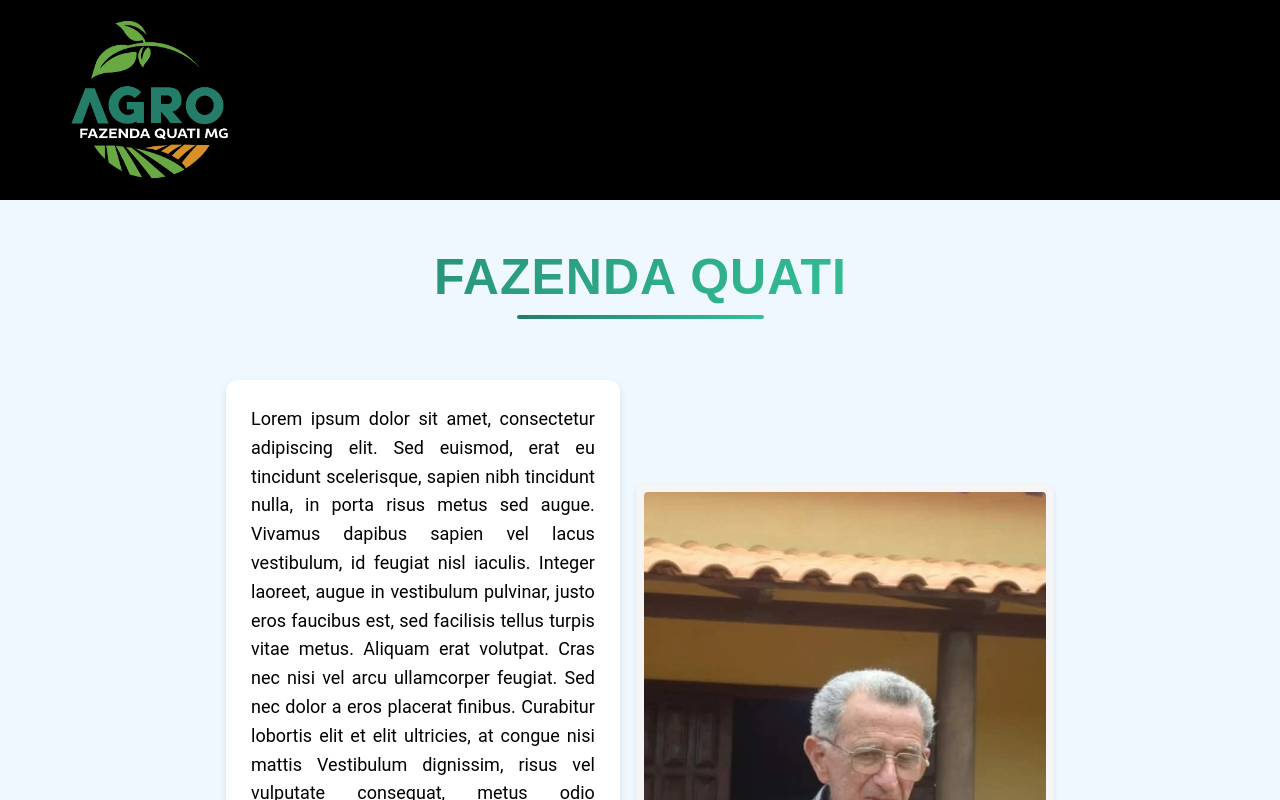
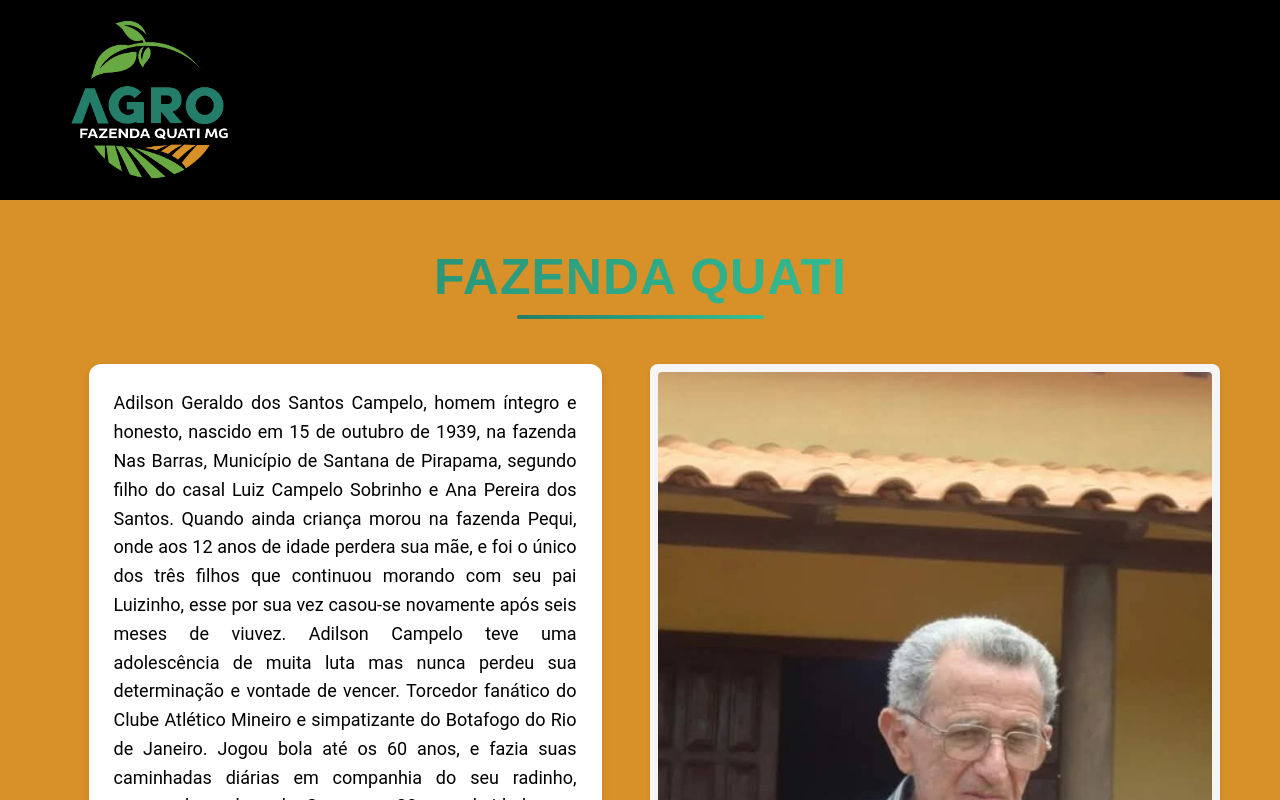
Before and after one commit to Rafioio/test-page, a React (Vite) app: page / in a window 1280 px wide. Shown: the top 800 px of the page. Built offline with nearby package versions, Linux system fonts and the light colour scheme.

Commit message:
feat: add text in text1 and create text12, change background color :rocket:

```diff
--- a/src/Components/FlexRowContainer/Stiles.js
+++ b/src/Components/FlexRowContainer/Stiles.js
@@ -1,12 +1,55 @@
 import styled from "styled-components";
 
 export const FlexRowContainer = styled.div`
-  display: flex;
-  flex-direction: row; /* Padrão, mas explícito para clareza */
-  justify-content: flex-start; /* Alinha os itens no início (esquerda) */
-  align-items: center; /* Centraliza verticalmente */
-  gap: 2%; /* Espaço entre os itens */
+  display: grid;
+  grid-template-columns: repeat(auto-fit, minmax(min(300px, 100%), 1fr));
+  align-items: start;
+  gap: 2rem;
   padding: 20px;
-  width: 70%; /* Garante que o container ocupe toda a largura */
-  flex-wrap: nowrap; /* Impede que os itens quebrem para outra linha */
+  width: 100%;
+  max-width: 1200px;
+  margin: 0 auto;
+
+  @media (max-width: 768px) {
+    grid-template-columns: 1fr;
+    gap: 1rem;
+  }
 `;
+
+export const TextContainer = styled.div`
+  grid-column: 1 / -1;  /* Ocupa todas as colunas por padrão */
+  display: grid;
+  grid-template-columns: subgrid;  /* Herda o grid do container pai */
+  align-items: start;
+
+  /* Quando tem uma imagem como irmão adjacente */
+  @media (min-width: 992px) {
+    img ~ & {
+      grid-column: 2 / -1;  /* Começa depois da imagem */
+      display: block;  /* Muda para fluxo normal de texto */
+
+      /* Formatação de texto que permite fluir */
+      text-align: justify;
+      hyphens: auto;
+      overflow-wrap: break-word;
+    }
+
+    /* Se a imagem for pequena, permite que o texto ocupe espaço vertical extra */
+    img[height="small"] ~ & {
+      margin-top: -100px;  /* Ajuste conforme necessário */
+      padding-top: 100px;
+    }
+  }
+
+  /* Estilos base do texto */
+  p {
+    margin-bottom: 1em;
+    line-height: 1.6;
+
+    @media (min-width: 992px) {
+      &:first-child {
+        margin-top: 0;
+      }
+    }
+  }
+`;
--- a/src/Components/TextConteiner/Styles.js
+++ b/src/Components/TextConteiner/Styles.js
@@ -2,11 +2,11 @@ import styled from "styled-components";
 
 export const TextContainer = styled.div`
   width: 90%; /* Largura maior para melhor leitura */
-  max-width: 1000px; /* Limite máximo para telas grandes */
+  max-width: 1120px; /* Limite máximo para telas grandes */
   background-color: #fff;
   color: #000;
   padding: 25px;
-  margin: 2% auto; /* Centraliza o container */
+  margin: auto; /* Centraliza o container */
   border-radius: 12px;
   text-align: justify;
   font-size: clamp(16px, 2vw, 18px); /* Tamanho de fonte responsivo */
--- a/src/Pages/Home/Home.jsx
+++ b/src/Pages/Home/Home.jsx
@@ -18,7 +18,9 @@ const Home = () => {
     <Container>
       <Title>Fazenda Quati</Title>
       <FlexRowContainer>
-        <TextContainer>{HomeTexts.texto1}</TextContainer>
+        <TextContainer>
+          <p>{HomeTexts.texto1}</p>
+          </TextContainer>
         <ImageContainer>
   <img
     src={vo}
@@ -28,6 +30,7 @@ const Home = () => {
 </ImageContainer>
       </FlexRowContainer>
 
+      <TextContainer>{HomeTexts.texto12}</TextContainer>
 
       <FlexRowContainer>
         <ImageContainer>
--- a/src/Pages/Home/Styles.js
+++ b/src/Pages/Home/Styles.js
@@ -7,5 +7,5 @@ export const Container = styled.div`
   align-items: center;
   padding: 20px;
   width: 100%;
-  background-color: aliceblue;
+  background-color: #d89028;
 `;
--- a/src/data/HomeTexts.js
+++ b/src/data/HomeTexts.js
@@ -1,7 +1,8 @@
 // src/textos/homeTexts.js
 export const HomeTexts = {
     titulo: "Fazenda Quati",
-    texto1: "   Lorem ipsum dolor sit amet, consectetur adipiscing elit. Sed euismod, erat eu tincidunt scelerisque, sapien nibh tincidunt nulla, in porta risus metus sed augue. Vivamus dapibus sapien vel lacus vestibulum, id feugiat nisl iaculis. Integer laoreet, augue in vestibulum pulvinar, justo eros faucibus est, sed facilisis tellus turpis vitae metus. Aliquam erat volutpat. Cras nec nisi vel arcu ullamcorper feugiat. Sed nec dolor a eros placerat finibus. Curabitur lobortis elit et elit ultricies, at congue nisi mattis Vestibulum dignissim, risus vel vulputate consequat, metus odio fermentum ante, at viverra sapien leo at nisl. Etiam volutpat est eget orci suscipit, non volutpat massa fermentum. Integer a diam at enim sagittis blandit. Sed vitae neque non turpis consequat eleifend. Nulla at lacinia odio, sed ultricies mi. Se",
+    texto1: "Adilson Geraldo dos Santos Campelo, homem íntegro e honesto, nascido em 15 de outubro de 1939, na fazenda Nas Barras, Município de Santana de Pirapama, segundo filho do casal Luiz Campelo Sobrinho e Ana Pereira dos Santos. Quando ainda criança morou na fazenda Pequi, onde aos 12 anos de idade perdera sua mãe, e foi o único dos três filhos que continuou morando com seu pai Luizinho, esse por sua vez casou-se novamente após seis meses de viuvez. Adilson Campelo teve uma adolescência de muita luta mas nunca perdeu sua determinação e vontade de vencer. Torcedor fanático do Clube Atlético Mineiro e simpatizante do Botafogo do Rio de Janeiro. Jogou bola até os 60 anos, e fazia suas caminhadas diárias em companhia do seu radinho, sempre de madrugada. Casou aos 30 anos de idade com sua prima Zélia Maria Campelo dos Santos. Tiveram três filhos, Júlio César o primogênito, Jane e Janice a caçulinha. Sua profissão era produtor rural.",
+    texto12: "Tinha três terrenos: a Fazenda Capão do Pinto, que foi onde morou com sua esposa e seus filhos quando eles eram crianças, o terreno da Felizarda sendo esse dois terrenos comprados por ele e a fazenda Quati que teve uma parte herdada e outra negociada com o irmão. Nos terrenos sempre trabalhou com trator e também tinha gado na maioria de corte, mas também de leite. Foi cooperado em Cooperativas Agropecuária Laticínias em Jequitibá, Sete Lagoas, em Santana de Pirapama por volta de 40 anos. No ano de 1985 ele passou por um tratamento muito severo de câncer, onde teve 99% de cura e continuou por algum tempo sua rotina de vida, quando sentiu sobre a saúde, resolveu desfazer dois de seus terrenos, ficando por último, apenas com a fazenda Quati, a qual pertence até hoje à família.",
     texto2: "   Lorem ipsum dolor sit amet, consectetur adipiscing elit.Lorem ipsum dolor sit amet, consectetur adipiscing elit.Lorem ipsum dolor sit amet, consectetur adipiscing elit.Lorem ipsum dolor sit amet, consectetur adipiscing elit.Lorem ipsum dolor sit amet, consectetur adipiscing elit.Lorem ipsum dolor sit amet, consectetur adipiscing elit. Sed euismod, erat eu tincidunt scelerisque, sapien nibh tincidunt nulla, in porta risus metus sed augue. Vivamus dapibus sapien vel lacus vestibulum, id feugiat nisl iaculis. Integer laoreet, augue in vestibulum pulvinar, justo eros faucibus est, sed facilisis tellus turpis vitae metus. Aliquam erat volutpat. Cras nec nisi vel arcu ullamcorper feugiat. Sed nec dolor a eros placerat finibus. Curabitur lobortis elit et elit ultricies, at congue nisi mattis Vestibulum dignissim, risus vel vulputate consequat, metus odio fermentum ante, at viverra sapien leo at nisl. Etiam volutpat est eget orci suscipit, non volutpat massa fermentum. Integer a diam at enim sagittis blandit. Sed vitae neque non turpis consequat eleifend. Nulla at lacinia odio, sed ultricies mi. Se",
     texto3: "A Fazenda Quati é o reflexo do trabalho árduo e da visão de futuro de quem sempre acreditou no potencial da terra. Sua história começou com Adilson Geraldo dos Santos Campelo, que iniciou sua jornada como carvoeiro. No início, parte do terreno foi herdada e outra parte adquirida por Adilson, que, com muito esforço, expandiu suas terras e viu uma oportunidade além da produção de carvão. Com o tempo, ele investiu na pecuária, transformando a fazenda em um espaço produtivo e próspero. O crescimento foi resultado de anos de dedicação e aprimoramento, tornando a Fazenda Quati uma referência no setor agropecuário. Hoje, sob a administração de Júlio César Campelo, a fazenda mantém suas atividades no agro e sobrevive também por meio do arrendamento de terras. A Fazenda Quati é mais do que um pedaço de terra; é o legado de uma família que soube transformar desafios em oportunidades, garantindo sua continuidade no campo.",
 
```
